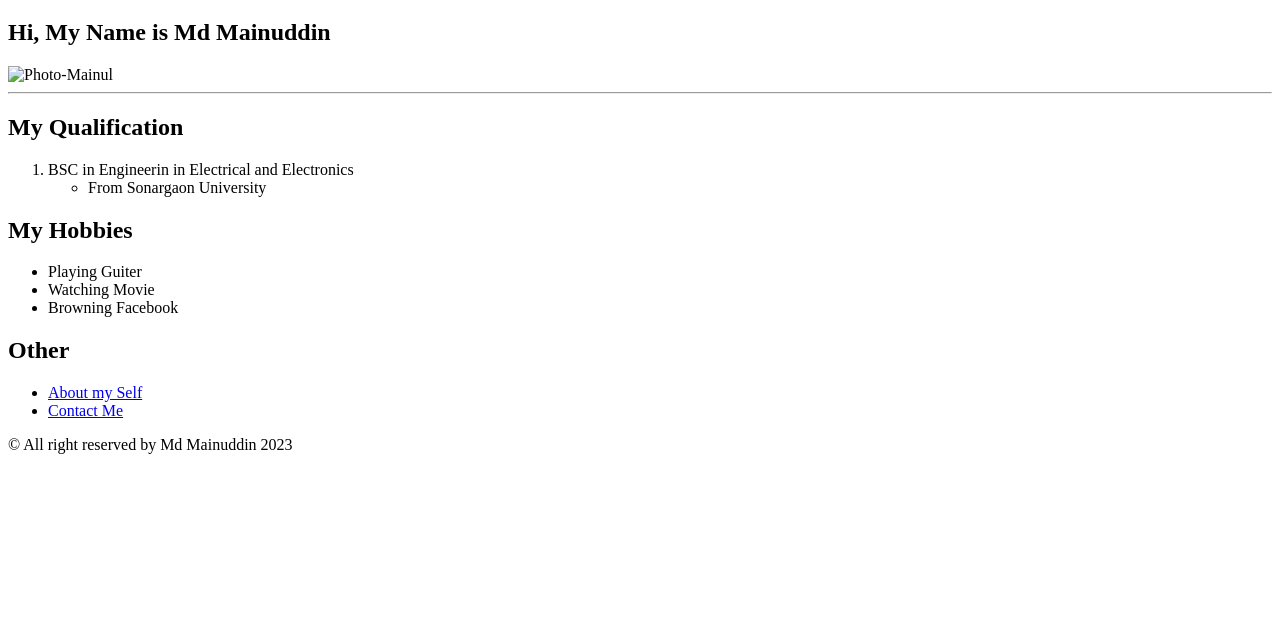
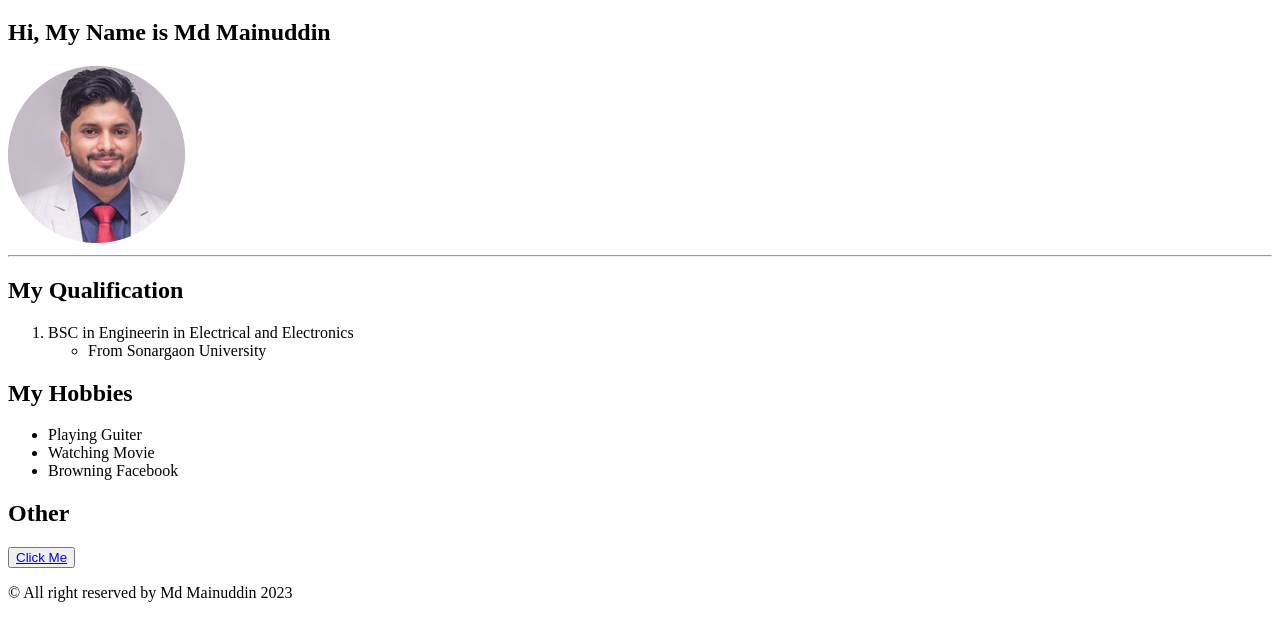
Before and after one commit to MainulWithMatrix/myresume, a plain HTML site: page index.html in a window 1280 px wide. Shown: the part 61-702 px from the top of the page. Drawn offline with Linux system fonts and the light colour scheme.

Commit message:
Add files via upload

```diff
--- a/index.html
+++ b/index.html
@@ -9,7 +9,7 @@
 <body>
     <h1>Welcome to my Portfolio</h1>
     <h2>Hi, My Name is Md Mainuddin</h2>
-    <img src="./Images/Photo_Mainul.png" alt="Photo-Mainul">
+    <img src="./Photo_Mainul.png" alt="Photo-Mainul">
     <hr>
     <h2>My Qualification</h2>
     <ol>
@@ -25,10 +25,10 @@
         <li>Browning Facebook</li>
     </ul>
 <h2>Other</h2>
-<ul>
-    <li><a href="./about.html">About my Self</a></li>
-    <li><a href="./contact.html">Contact Me</a></li>
-</ul>
+
+<button>
+    <a href="./about.html">Click Me</a>
+</button>
 
 </body>
 <footer>
```
